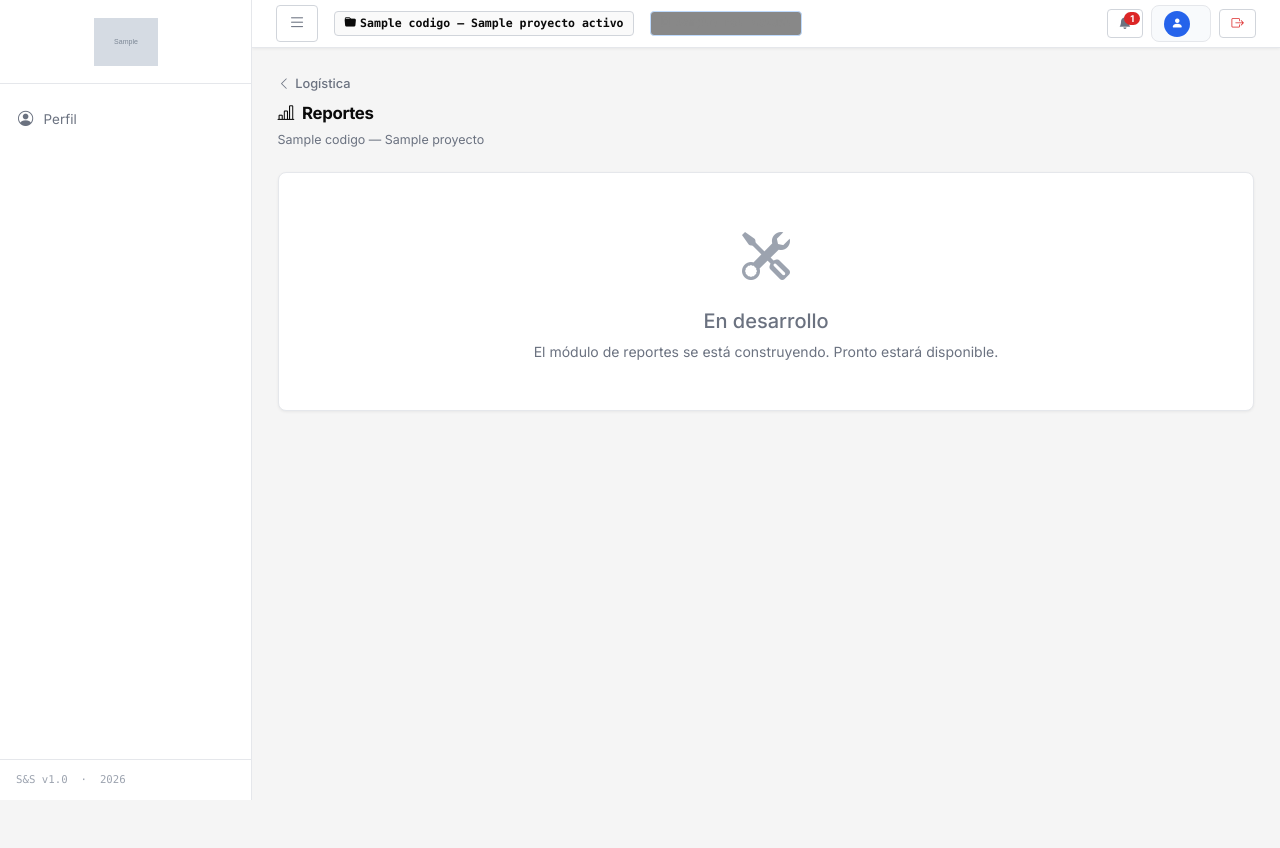
After one commit to harri28/structure, a Django app: template templates/logistica/reportes.html in a window 1280 px wide. The commit adds this page. Run offline with Django 5.2, Linux system fonts and the light colour scheme; the template is opened without the code that fills it: most values are stand-ins (such as "Sample title", 1, 10 or a date in 2020); grey boxes marked "Sample" are stand-in pictures.

Commit message:
Logística: módulo Reportes como placeholder "En desarrollo"
- Nueva vista logistica:reportes (per-proyecto) con permiso puede_ver_logistica
- Template reportes.html muestra tarjeta "En desarrollo"
- Sidebar: los dos layouts de Logística (plano para rol Logística + anidado) apuntan a la nueva URL con highlight activo
- Mantiene el badge temporal "Nuevo+" (borrable removiendo el <span> entre comentarios)

Co-Authored-By: Claude Opus 4.7 <noreply@anthropic.com>

```diff
--- a/apps/logistica/urls.py
+++ b/apps/logistica/urls.py
@@ -40,4 +40,5 @@ urlpatterns = [
     path('proyecto/<int:proyecto_id>/almacen/',            views.almacen_log,        name='almacen_log'),
     path('proyecto/<int:proyecto_id>/control-maquinaria/', views.control_maquinaria, name='control_maquinaria'),
     path('proyecto/<int:proyecto_id>/abastecimiento/',     views.abastecimiento,     name='abastecimiento'),
+    path('proyecto/<int:proyecto_id>/reportes/',           views.reportes,           name='reportes'),
 ]
--- a/templates/base.html
+++ b/templates/base.html
@@ -243,7 +243,8 @@
         <i class="bi bi-send"></i> Guías de Remisión
       </a>
       {% endif %}
-      <a href="#" class="sb-link">
+      <a href="{% url 'logistica:reportes' proyecto_activo.pk %}"
+         class="sb-link {% if vn == 'logistica:reportes' %}active{% endif %}">
         <i class="bi bi-bar-chart-line"></i> Reportes
         {# BOTÓN TEMPORAL "Nuevo+" — eliminar este <span> cuando ya no se necesite #}
         <span class="ms-auto" style="background:#16a34a;color:#fff;font-size:.6rem;
@@ -326,7 +327,8 @@
           <i class="bi bi-gear-wide-connected"></i> Control Maq. y Equipos
         </a>
         {% endif %}
-        <a href="#" class="sb-link sb-sublink">
+        <a href="{% url 'logistica:reportes' proyecto_activo.pk %}"
+           class="sb-link sb-sublink {% block nav_log_reportes %}{% endblock %}">
           <i class="bi bi-bar-chart-line"></i> Reportes
           {# BOTÓN TEMPORAL "Nuevo+" — eliminar este <span> cuando ya no se necesite #}
           <span class="ms-auto" style="background:#16a34a;color:#fff;font-size:.6rem;
--- /dev/null
+++ b/templates/logistica/reportes.html
@@ -0,0 +1,26 @@
+{% extends 'base.html' %}
+{% block title %}Reportes — {{ proyecto.codigo }}{% endblock %}
+{% block breadcrumb %}
+<li class="breadcrumb-item"><a href="{% url 'logistica:dashboard' proyecto.pk %}">Logística</a></li>
+<li class="breadcrumb-item active">Reportes</li>
+{% endblock %}
+
+{% block content %}
+<div class="page-header">
+  <a href="{% url 'logistica:dashboard' proyecto.pk %}" class="btn-back">
+    <i class="bi bi-chevron-left"></i> Logística
+  </a>
+  <h4><i class="bi bi-bar-chart-line me-2"></i>Reportes</h4>
+  <div class="text-muted">{{ proyecto.codigo }} — {{ proyecto.nombre }}</div>
+</div>
+
+<div class="card">
+  <div class="card-body text-center py-5">
+    <i class="bi bi-tools" style="font-size:3rem;color:#9ca3af;display:block;margin-bottom:1rem"></i>
+    <h5 class="text-muted mb-2">En desarrollo</h5>
+    <p class="text-muted mb-0" style="max-width:480px;margin:0 auto">
+      El módulo de reportes se está construyendo. Pronto estará disponible.
+    </p>
+  </div>
+</div>
+{% endblock %}
```
Also changed, not shown: apps/logistica/views.py (+7 -0 lines).
